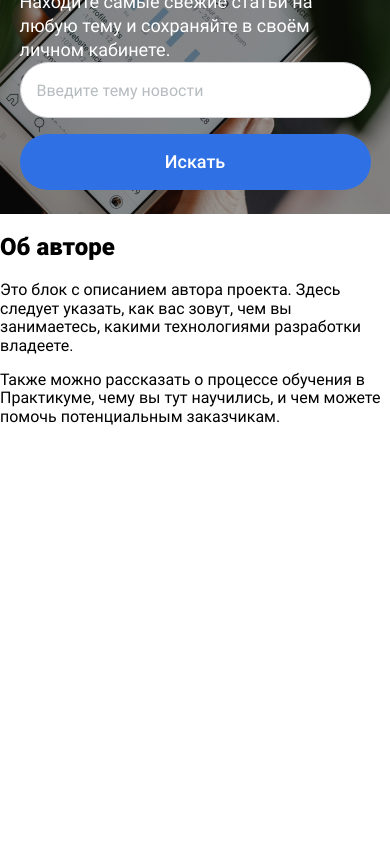
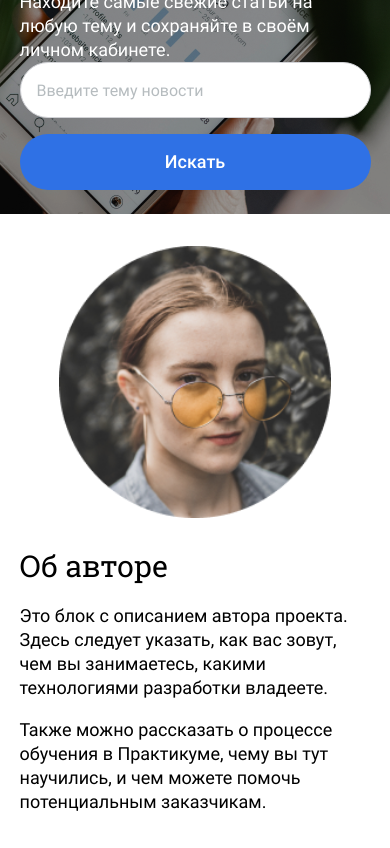
Before and after one commit to sanyamaks/news-explorer-frontend, a website built with webpack: page src/index.html in a window 390 px wide. Shown: the part 186-1034 px from the top of the page. Before the commit the page ends 844 px from the top, so only its background shows below. Built offline with nearby package versions, Linux system fonts and the light colour scheme.

Commit message:
Add section about-author. Add image-webpack-loader in webpack

```diff
--- a/package.json
+++ b/package.json
@@ -25,6 +25,7 @@
     "cssnano": "^4.1.10",
     "file-loader": "^6.1.0",
     "html-webpack-plugin": "^4.5.0",
+    "image-webpack-loader": "^7.0.1",
     "mini-css-extract-plugin": "^0.11.2",
     "postcss": "^8.1.1",
     "postcss-loader": "^4.0.2",
--- /dev/null
+++ b/src/blocks/about-author/__avatar/about-author__avatar.css
@@ -0,0 +1,33 @@
+.about-author__avatar {
+  height: 464px;
+  width: 464px;
+}
+
+@media screen and (max-width: 1280px) {
+  .about-author__avatar {
+    height: 400px;
+    width: 400px;
+  }
+}
+
+@media screen and (max-width: 1024px) {
+  .about-author__avatar {
+    height: 300px;
+    width: 300px;
+  }
+}
+
+
+@media screen and (max-width: 768px) {
+  .about-author__avatar {
+    height: 232px;
+    width: 232px;
+  }
+}
+
+@media screen and (max-width: 650px) {
+  .about-author__avatar {
+    height: 272px;
+    width: 272px;
+  }
+}
--- /dev/null
+++ b/src/blocks/about-author/__description-text/about-author__description-text.css
@@ -0,0 +1,10 @@
+.about-author__description-text {
+  font-family: 'Roboto', sans-serif;
+  font-weight: 400;
+  font-size: 1.125rem;
+  line-height: 1.5rem;
+}
+
+.about-author__description-text:not:first-child {
+  margin: 24px 0 0 0;
+}
--- /dev/null
+++ b/src/blocks/about-author/__description/about-author__description.css
@@ -0,0 +1,9 @@
+.about-author__description {
+  margin: 24px 0 0 0;
+}
+
+@media screen and (max-width: 768px) {
+  .about-author__description {
+    margin: 0;
+  }
+}
--- /dev/null
+++ b/src/blocks/about-author/__info/about-author__info.css
@@ -0,0 +1,19 @@
+.about-author__info {
+  display: flex;
+  flex-direction: column;
+  align-items: start;
+  height: 100%;
+  margin: 51px 0 auto 56px;
+}
+
+@media screen and (max-width: 768px) {
+  .about-author__info {
+    margin: 0 0 auto 32px;
+  }
+}
+
+@media screen and (max-width: 650px) {
+   .about-author__info {
+    margin: 24px 0 0 0;
+  }
+}
--- /dev/null
+++ b/src/blocks/about-author/__title/about-author__title.css
@@ -0,0 +1,22 @@
+.about-author__title {
+  margin: 0;
+  font-family: 'Roboto Slab', sans-serif;
+  font-weight: 400;
+  font-size: 2.5rem;
+  line-height: 2.875rem;
+}
+
+@media screen and (max-width: 1024px) {
+  .about-author__title {
+    font-size: 1.875rem;
+    line-height: 2.5rem;
+  }
+}
+
+
+@media screen and (max-width: 768px) {
+  .about-author__title {
+    font-size: 1.875rem;
+    line-height: 2.5rem;
+  }
+}
--- /dev/null
+++ b/src/blocks/about-author/about-author.css
@@ -0,0 +1,37 @@
+@import url(./__avatar/about-author__avatar.css);
+@import url(./__info/about-author__info.css);
+@import url(./__title/about-author__title.css);
+@import url(./__description/about-author__description.css);
+@import url(./__description-text/about-author__description-text.css);
+
+.about-author {
+  display: flex;
+  align-items: center;
+  padding: 80px 7.2%;
+}
+
+@media screen and (max-width: 1280px) {
+  .about-author {
+    padding: 65px 6.4%;
+  }
+}
+
+@media screen and (max-width: 1024px) {
+  .about-author {
+    padding: 50px 5.7%;
+  }
+}
+
+
+@media screen and (max-width: 768px) {
+  .about-author {
+    padding: 40px 5.2%;
+  }
+}
+
+@media screen and (max-width: 650px) {
+  .about-author {
+    flex-direction: column;
+    padding: 32px 5% 66px 5%;
+  }
+}
--- a/src/blocks/root/root.css
+++ b/src/blocks/root/root.css
@@ -5,6 +5,7 @@
 @import url(../header/header.css);
 @import url(../main/main.css);
 @import url(../search/search.css);
+@import url(../about-author/about-author.css);
 
 .root {
   display: flex;
--- a/src/index.html
+++ b/src/index.html
@@ -52,11 +52,31 @@
           type="text"
           placeholder="Введите тему новости"
         />
-        <button class="button button_blue search__button" type="button">Искать</button>
+        <button class="button button_blue search__button" type="button">
+          Искать
+        </button>
       </form>
     </section>
 
     <section class="about-author">
+      <picture>
+        <source
+          class="about-author__avatar"
+          srcset="<%=require('./images/avatar(320px).png')%>"
+          media="(max-width: 320px)"
+        />
+        <source
+          class="about-author__avatar"
+          srcset="<%=require('./images/avatar(768px).png')%>"
+          media="(max-width: 768px)"
+        />
+        <img
+          class="about-author__avatar"
+          src="<%=require('./images/avatar(1440px).png')%>"
+          alt=""
+        />
+      </picture>
+      <div class="about-author__info">
         <h2 class="about-author__title">Об авторе</h2>
         <div class="about-author__description">
           <p class="about-author__description-text">
@@ -69,6 +89,7 @@
             тут научились, и чем можете помочь потенциальным заказчикам.
           </p>
         </div>
+      </div>
     </section>
   </main>
 </div>
--- a/webpack.config.js
+++ b/webpack.config.js
@@ -24,11 +24,17 @@ module.exports = {
         ],
       },
       {
-        test: /\.(png|jpeg|jpg|gif)$/,
-        loader: 'file-loader',
-        options: {
-          name: './images/[name].[ext]',
-        },
+        test: /\.(png|jpeg|jpg|gif|ico|svg)$/,
+        use: [
+          {
+            loader: 'file-loader',
+            options: {
+              name: './images/[name].[ext]',
+              esModule: false,
+            },
+          },
+          { loader: 'image-webpack-loader', options: {} },
+        ],
       },
       {
         test: /\.(woff)$/,
```
Also changed, not shown: src/images/avatar(1440px).png (added), src/images/avatar(320px).png (added), src/images/avatar(768px).png (added). Lines whose indentation alone changed are shown as unchanged.
